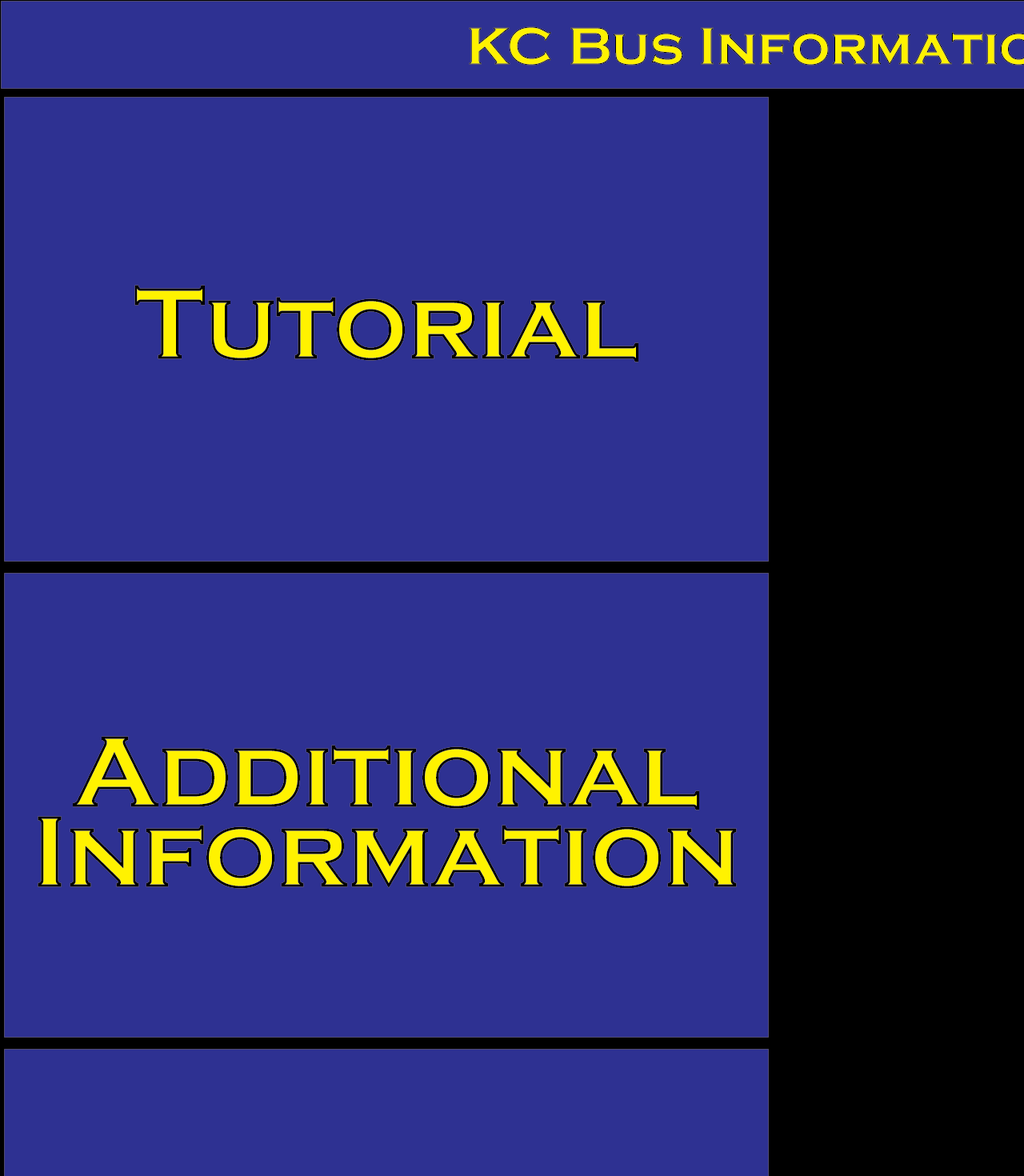
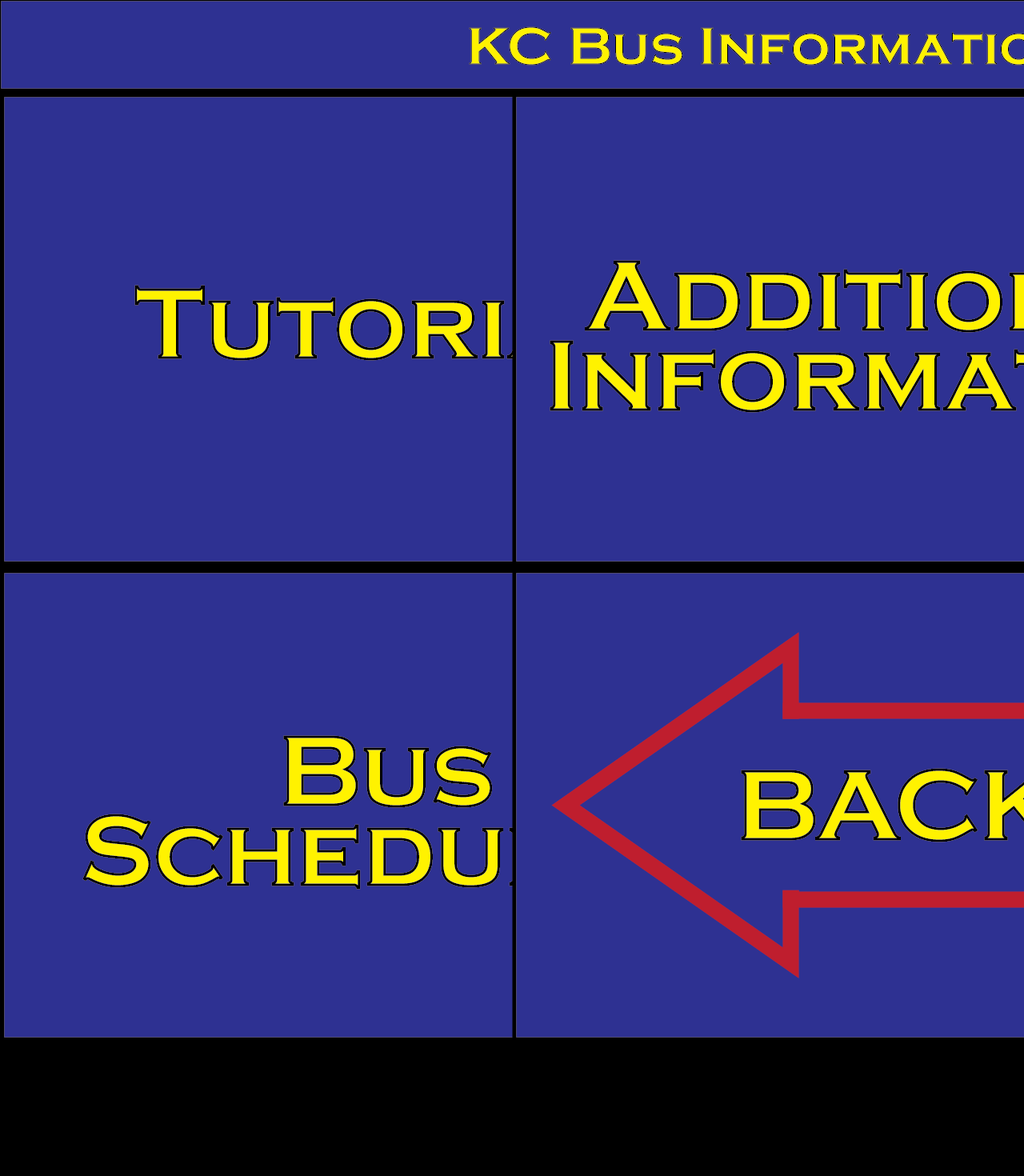
Before and after one commit to APCMFD/CS456_Project, a React (Create React App) app in the folder 456-project/: page /bus in a window 1280 px wide. Shown: the top 1470 px of the page at 80% size. After the commit the page ends 1306 px from the top, so only its background shows below. Built offline with nearby package versions, Linux system fonts and the light colour scheme.

Commit message:
Bus and Resources updates
-Changed the bus page to match the rest of the app's style and layout using the same CSS
-Worked out Sound component issue with passing image path, began integrating Sound component into the other links

```diff
--- a/456-project/src/pages/Bus.js
+++ b/456-project/src/pages/Bus.js
@@ -15,23 +15,23 @@ const Bus = () => {
                 </div>
             </div>
 
-            <div className='Content-Panel'>
-                    <div className='Content-Item'>
+            <div className='row'>
+                    <div className='column2'>
                         <Link to="/tutorial">
                             <img className='Panel-Item-Image' src={ TutorialPanelImage } alt='Tutorial panel' />
                         </Link>
                     </div>
-                    <div className='Content-Item'>
+                    <div className='column2'>
                         <Link to="/resources">
                             <img className='Panel-Item-Image' src={ AdditionalInfoImage } alt='Additional Information panel'/>
                         </Link>
                     </div>
-                    <div className='Content-Item'>
+                    <div className='column2'>
                         <Link to="/bussched">
                             <img className='Panel-Item-Image' src={ BusScheduleImage } alt='Bus Schedule panel'/>
                         </Link>
                     </div>
-                    <div className='Content-Item'>
+                    <div className='column2'>
                         <Link to="/">
                             <img className='Panel-Item-Image' src={ HomePageImage } alt='Return to Home panel with back arrow'/>
                         </Link>
--- a/456-project/src/pages/Resources.js
+++ b/456-project/src/pages/Resources.js
@@ -10,6 +10,9 @@ import BackArrow from '../images/BackArrow.png';
 import ReturnHome from '../audio/ReturnHome.m4a';
 import Sound from '../panels/Sound.js';
 
+import Link1 from '../audio/Link1.m4a';
+import Link1Panel from '../images/Link1Panel.png';
+
 function Resources() {
     return (
         <>
@@ -20,9 +23,9 @@ function Resources() {
             </div>
             <div className="row">
                 <div className="column3">
-                    <a href="https://ridekc.org/rider-guide/navigator" target="_blank" rel="noreferrer">
-                        <LinkOne />
-                    </a>
+                    <Link to="https://ridekc.org/rider-guide/navigator" target="_blank" rel="noreferrer">
+                        <Sound audioClip={Link1} source={Link1Panel} alternate="RideKC Navigator" />
+                    </Link>
                 </div>
                 <div className="column3">
                     <a href="https://ridekc.org/routes" target="_blank" rel="noreferrer">
@@ -43,7 +46,7 @@ function Resources() {
                 </div>
                 <div className="column2">
                     <Link to="/">
-                        <Sound audioClip={ReturnHome} source='./images/BackArrow.png' alternate="Back" />
+                        <Sound audioClip={ReturnHome} source={BackArrow} alternate="Back" />
                     </Link>
                 </div>
             </div>
```
